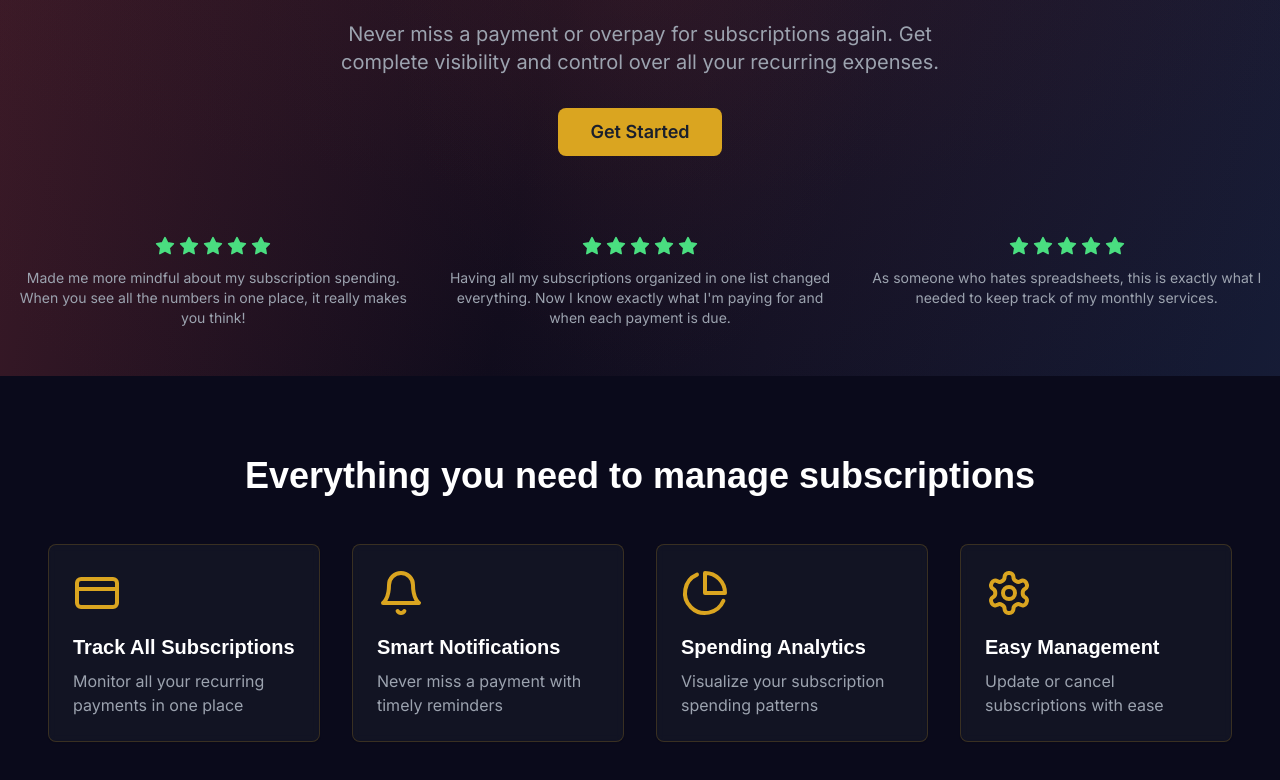
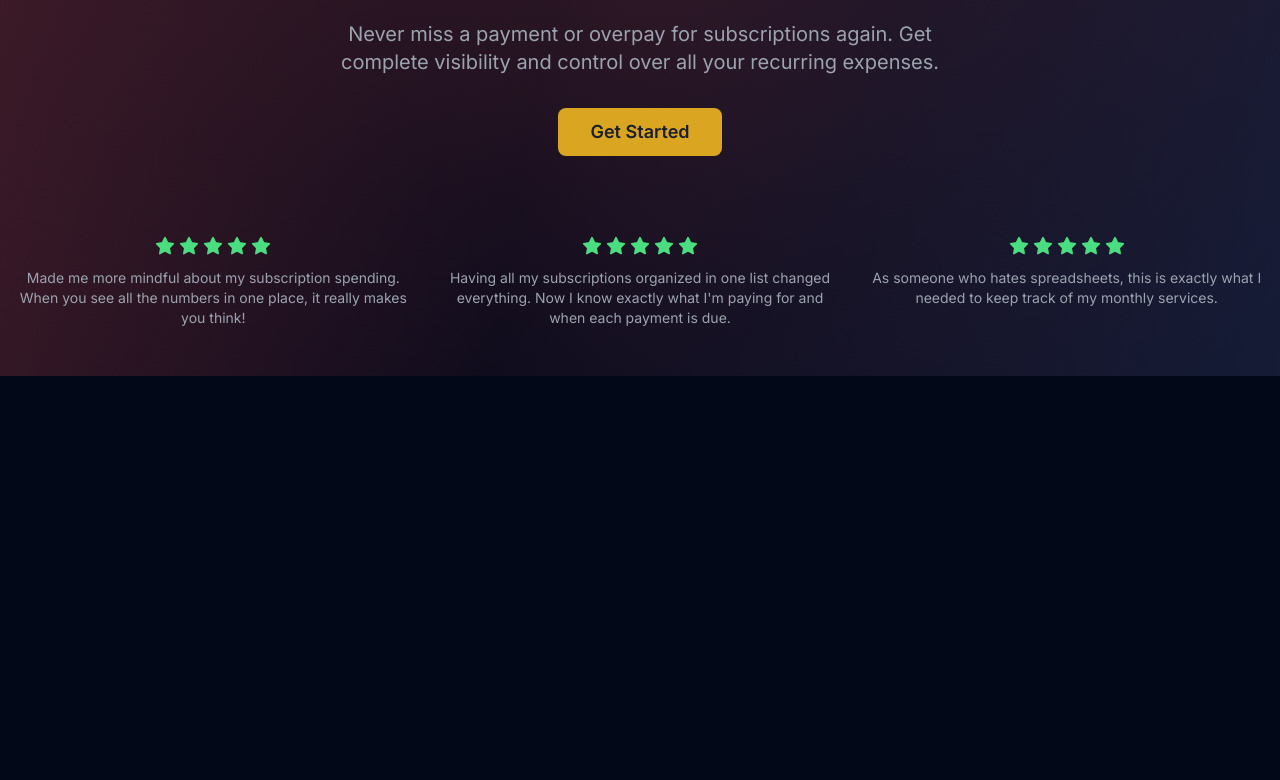
Before and after one commit to morhendos/subscriptions-tracker-lp, a Next.js app: page / in a window 1280 px wide. Shown: the part 528-1308 px from the top of the page. After the commit the page ends 904 px from the top, so only its background shows below. Built offline with nearby package versions, Linux system fonts and the light colour scheme.

Commit message:
update: remove Features section

```diff
--- a/src/app/page.tsx
+++ b/src/app/page.tsx
@@ -2,13 +2,11 @@ import dynamic from 'next/dynamic'
 
 // Dynamically import client components
 const Hero = dynamic(() => import('@/components/Hero'))
-const Features = dynamic(() => import('@/components/Features'))
 
 export default function Home() {
   return (
     <main className="min-h-screen">
       <Hero />
-      <Features />
     </main>
   )
 }
```
